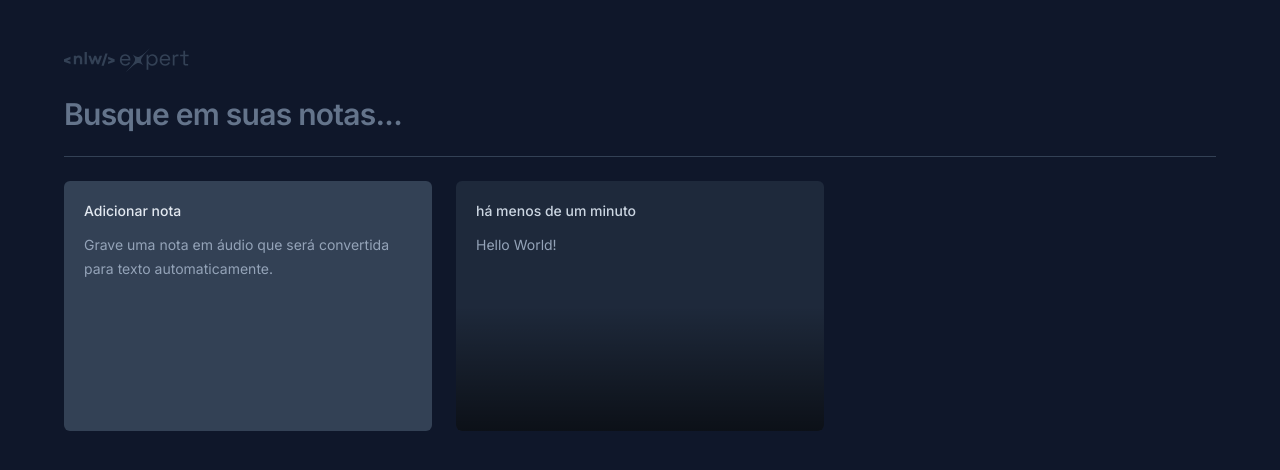
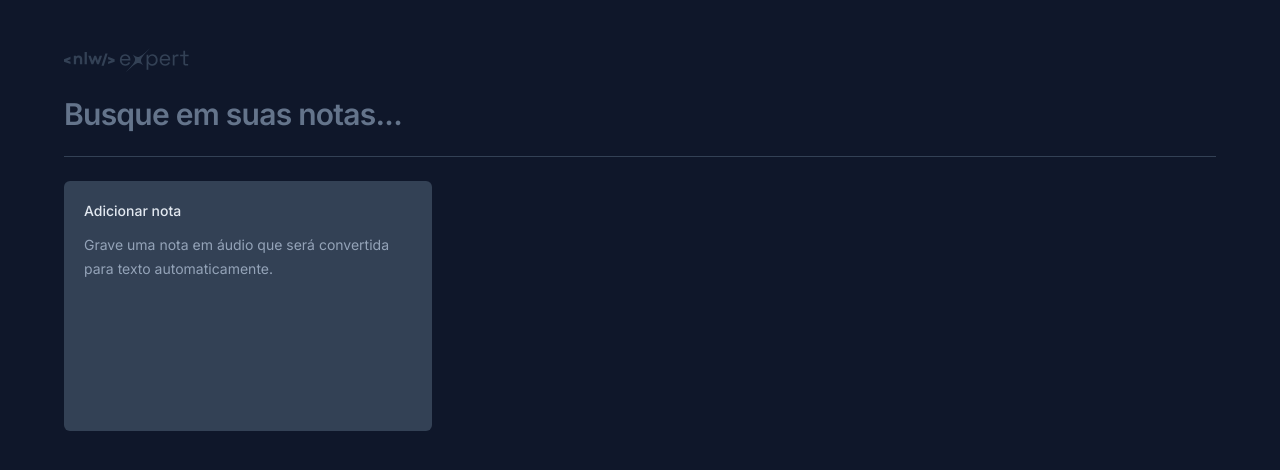
Before and after one commit to MatheusBorgesDev/Voice-Notes, a React (Vite) app: page / in a window 1280 px wide. Shown: the top 470 px of the page. Built offline with nearby package versions, Linux system fonts and the light colour scheme.

Commit message:
feat: :sparkles: save notes on local storage and display all on main page

```diff
--- a/src/app.tsx
+++ b/src/app.tsx
@@ -1,8 +1,39 @@
+import { useState } from "react";
 import logo from "./assets/logo-nlw-expert.svg";
 import { NewNoteCard } from "./components/new-note-card";
 import { NoteCard } from "./components/note-card";
 
+interface Note {
+  id: string;
+  date: Date;
+  content: string;
+}
+
 export function App() {
+  const [notes, setNotes] = useState<Note[]>(() => {
+    const notesOnStorage = localStorage.getItem("notes")
+
+    if (notesOnStorage) {
+      return JSON.parse(notesOnStorage)
+    }
+
+    return []
+  });
+
+  function onNoteCreated(content: string) {
+    const newNote = {
+      id: crypto.randomUUID(),
+      date: new Date(),
+      content,
+    };
+
+    const notesArray = [newNote, ...notes];
+
+    setNotes(notesArray);
+
+    localStorage.setItem("notes", JSON.stringify(notesArray));
+  }
+
   return (
     <div className="mx-auto max-w-6xl my-12 space-y-6">
       <img src={logo} alt="Nlw Expert Logo" />
@@ -18,14 +49,11 @@
       <div className="h-px bg-slate-700" />
 
       <div className="grid grid-cols-3 auto-rows-[250px] gap-6">
-        <NewNoteCard />
+        <NewNoteCard onNoteCreated={onNoteCreated} />
 
-        <NoteCard
-          note={{
-            date: new Date(),
-            content: "Hello World!",
-          }}
-        />
+        {notes.map((note) => {
+          return <NoteCard key={note.id} note={note} />;
+        })}
       </div>
     </div>
   );
--- a/src/components/new-note-card.tsx
+++ b/src/components/new-note-card.tsx
@@ -3,7 +3,11 @@
 import { ChangeEvent, FormEvent, useState } from "react";
 import { toast } from "sonner";
 
-export function NewNoteCard() {
+interface NewNoteCardProps {
+  onNoteCreated: (content: string) => void;
+}
+
+export function NewNoteCard({ onNoteCreated }: NewNoteCardProps) {
   const [shouldShowOnBoarding, setShouldShowOnboarding] = useState(true);
   const [content, setContent] = useState("");
 
@@ -25,7 +29,11 @@
 
   function HandleSaveNote(event: FormEvent) {
     event.preventDefault();
-    console.log(content);
+
+    onNoteCreated(content);
+
+    setContent("");
+    setShouldShowOnboarding(true);
 
     toast.success("Nota criada com sucesso!");
   }
@@ -76,6 +84,7 @@
                   autoFocus
                   className="text-sm leading-6 text-slate-400 bg-transparent resize-none flex-1 outline-none"
                   onChange={handleContentChange}
+                  value={content}
                 />
               )}
             </div>
```
